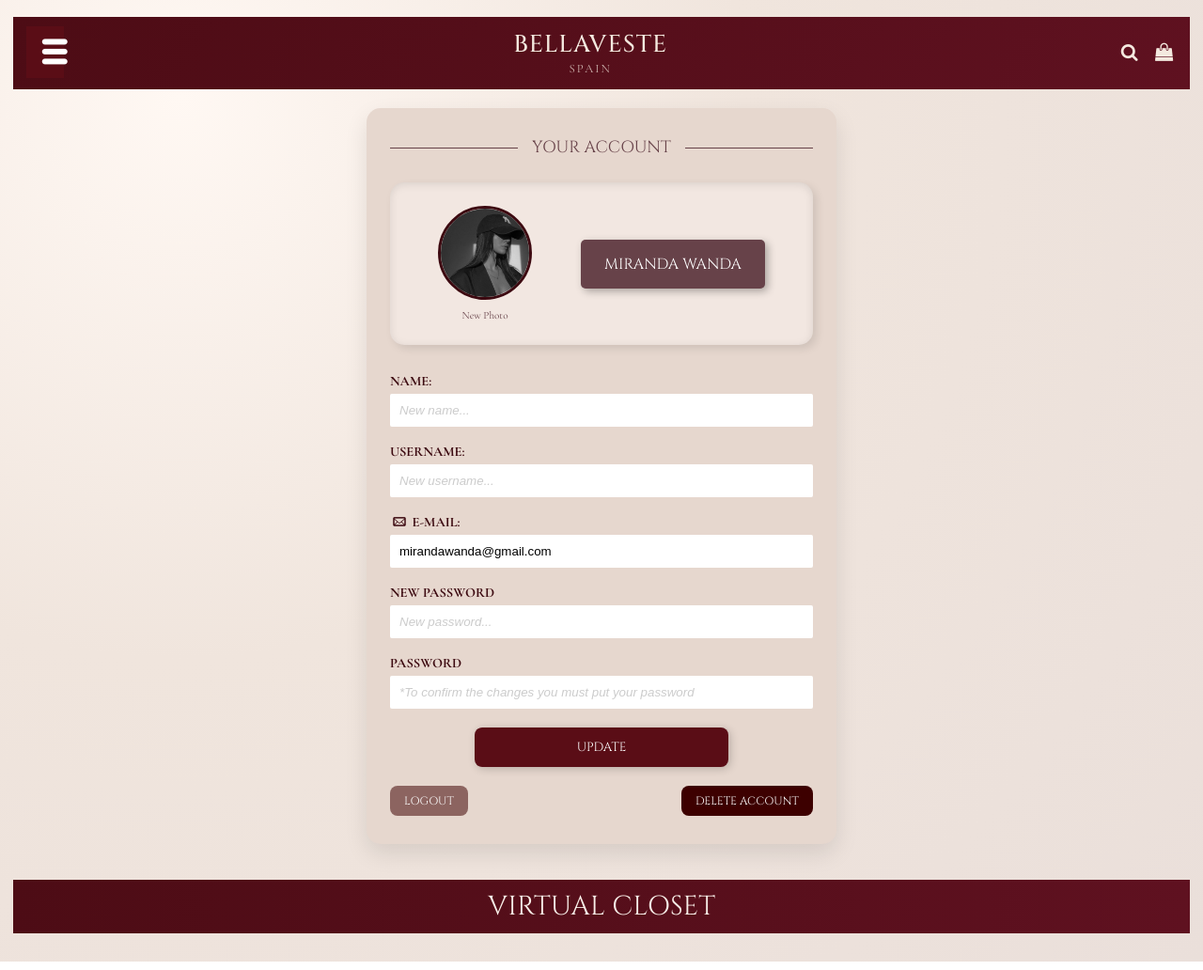
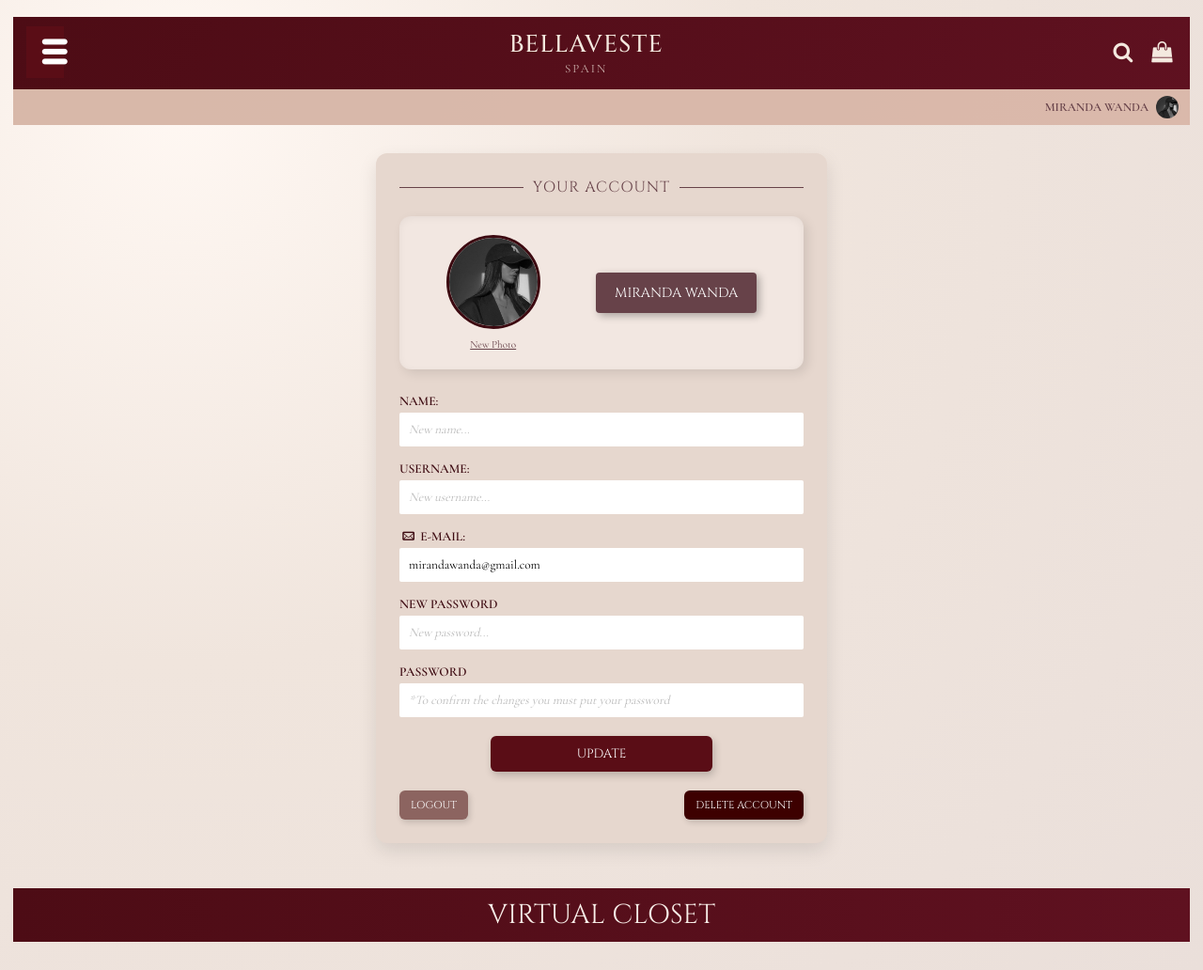
Before and after one commit to jsg133-tech/UA-2026, a plain HTML site: page frontend/perfil.html in a window 1280 px wide. Shown: the whole page at 94% size. Drawn offline with nearby package versions, Linux system fonts and the light colour scheme.

Commit message:
perfil, pero falta emoticono

```diff
--- a/frontend/css/perfil.css
+++ b/frontend/css/perfil.css
@@ -1,25 +1,26 @@
-/* Centrado del contenido en PC */
+/* Contenedor principal centrado para PC */
 .main-perfil {
     display: flex;
     justify-content: center;
-    padding: 20px 0;
+    padding: 30px 14px;
+    min-height: calc(100vh - 200px);
 }
 
 .contenedor-ajustes {
-    background-color: #e6d7ce; /* Color crema de la foto */
+    background-color: #e6d7ce;
     width: 100%;
-    max-width: 500px; /* Tamaño de móvil en pantalla de PC */
-    padding: 30px 25px;
-    border-radius: 15px;
-    box-shadow: 0 10px 25px rgba(0,0,0,0.1);
+    max-width: 480px;
+    padding: 25px;
+    border-radius: 12px;
+    box-shadow: 0 8px 20px rgba(0,0,0,0.1);
 }
 
-/* Divisor YOUR ACCOUNT */
+/* Divisor YOUR ACCOUNT con líneas laterales */
 .divisor-titulo {
     display: flex;
     align-items: center;
     text-align: center;
-    margin-bottom: 25px;
+    margin-bottom: 20px;
     color: #674249;
     font-family: 'Cinzel', serif;
 }
@@ -31,32 +32,25 @@
 }
 
 .divisor-titulo span {
-    padding: 0 15px;
-    font-size: 1.1rem;
+    padding: 0 10px;
+    font-size: 1rem;
+    letter-spacing: 1px;
 }
 
-/* Tarjeta con sombra interna */
+/* Tarjeta de usuario con sombras interna y externa */
 .tarjeta-usuario {
     background-color: #f2e7e1;
     display: flex;
     align-items: center;
     justify-content: space-around;
-    padding: 25px;
-    border-radius: 15px;
-    box-shadow: inset 0 2px 10px rgba(0,0,0,0.1), 4px 4px 10px rgba(0,0,0,0.1);
-    margin-bottom: 30px;
+    padding: 20px;
+    border-radius: 12px;
+    box-shadow: inset 0 2px 8px rgba(0,0,0,0.05), 4px 4px 12px rgba(0,0,0,0.1);
+    margin-bottom: 25px;
 }
 
 .avatar-grande {
     text-align: center;
-}
-
-.avatar-grande img {
-    width: 100px;
-    height: 100px;
-    border-radius: 50%;
-    object-fit: cover;
-    border: 3px solid #3d0a11;
 }
 
 .cambiar-foto {
@@ -64,28 +58,39 @@
     font-size: 0.7rem;
     margin-top: 5px;
     color: #674249;
+    cursor: pointer; /* Aparece la mano al pasar por encima */
+    text-decoration: underline; /* Para que parezca un enlace */
+}
+
+.avatar-grande img {
+    width: 100px;
+    height: 100px;
+    border-radius: 50%;
+    object-fit: cover; /* Esto evita que la foto nueva se estire fea */
+    border: 3px solid #3d0a11;
 }
 
 .nombre-destacado {
     background-color: #674249;
     color: white;
-    padding: 15px 25px;
-    border-radius: 5px;
+    padding: 12px 20px;
+    border-radius: 4px;
     font-family: 'Cinzel', serif;
+    font-size: 0.9rem;
     box-shadow: 3px 3px 8px rgba(0,0,0,0.3);
 }
 
-/* Inputs del formulario */
+/* Campos del formulario */
 .form-perfil .campo {
-    margin-bottom: 18px;
+    margin-bottom: 15px;
 }
 
 .form-perfil label {
     display: block;
     color: #3d0a11;
-    font-weight: bold;
-    font-size: 0.9rem;
-    margin-bottom: 5px;
+    font-weight: 600;
+    font-size: 0.85rem;
+    margin-bottom: 4px;
 }
 
 .form-perfil input {
@@ -94,42 +99,44 @@
     border: none;
     background: white;
     border-radius: 2px;
+    font-family: 'Cormorant Garamond', serif;
 }
 
 .form-perfil input::placeholder {
-    color: #ccc;
+    color: #bbb;
     font-style: italic;
 }
 
-/* Botones */
+/* Botones de acción */
 .btn-update {
-    width: 60%;
+    width: 55%;
     margin: 20px auto;
     display: block;
     background-color: #5a0d16;
     color: white;
     border: none;
-    padding: 12px;
-    border-radius: 8px;
+    padding: 10px;
+    border-radius: 6px;
     font-family: 'Cinzel', serif;
     cursor: pointer;
-    box-shadow: 2px 2px 10px rgba(0,0,0,0.2);
+    box-shadow: 2px 4px 8px rgba(0,0,0,0.2);
 }
 
 .botones-peligro {
     display: flex;
     justify-content: space-between;
-    margin-top: 20px;
+    margin-top: 15px;
 }
 
 .btn-logout, .btn-delete {
-    padding: 8px 15px;
+    padding: 8px 12px;
     border: none;
-    border-radius: 8px;
+    border-radius: 6px;
     color: white;
     font-family: 'Cinzel', serif;
-    font-size: 0.75rem;
+    font-size: 0.7rem;
     cursor: pointer;
+    box-shadow: 2px 3px 6px rgba(0,0,0,0.15);
 }
 
 .btn-logout { background-color: #8c6460; }
--- a/frontend/perfil.html
+++ b/frontend/perfil.html
@@ -29,9 +29,20 @@
                 <p>SPAIN</p>
             </div>
             <div class="iconos-acciones">
-                <i class="icon-search"></i>
-                <i class="icon-shopping-bag"></i>
+                <button class="boton-icono"><i class="icon-search"></i></button>
+                <button class="boton-icono"><i class="icon-shopping-bag"></i></button>
             </div>
+        </div>
+
+        <div class="usuario-barra">
+            <input type="checkbox" id="chkPerfil">
+            <label for="chkPerfil" class="perfil-trigger">
+                <span class="nombre-usuario">MIRANDA WANDA</span>
+                <img class="avatar" src="images/perfil.jfif" alt="Usuario">
+            </label>
+            <ul class="menu-perfil">
+                <li><a href="./inicio.html">LOGOUT</a></li>
+            </ul>
         </div>
     </header>
 
@@ -43,13 +54,31 @@
 
             <div class="tarjeta-usuario">
                 <div class="avatar-grande">
-                    <img src="images/perfil.jfif" alt="Avatar">
-                    <span class="cambiar-foto"><i class="icon-picture"></i> New Photo</span>
+                    <img src="images/perfil.jfif" alt="Avatar" id="vistaPrevia">
+
+                    <label for="inputFoto" class="cambiar-foto" style="cursor: pointer;">
+                        <i class="icon-picture"></i> New Photo
+                    </label>
+                    <input type="file" id="inputFoto" accept="image/*" style="display: none;">
                 </div>
                 <div class="nombre-destacado">
                     MIRANDA WANDA
                 </div>
             </div>
+
+            <script>
+                document.getElementById('inputFoto').addEventListener('change', function(event) {
+                    const file = event.target.files[0];
+                    if (file) {
+                        const reader = new FileReader();
+                        reader.onload = function(e) {
+                            // Esto cambia la imagen de la pantalla por la que acabas de elegir
+                            document.getElementById('vistaPrevia').src = e.target.result;
+                        }
+                        reader.readAsDataURL(file);
+                    }
+                });
+            </script>
 
             <form class="form-perfil">
                 <div class="campo">
@@ -81,8 +110,8 @@
             </form>
 
             <div class="botones-peligro">
-                <button class="btn-logout">LOGOUT</button>
-                <button class="btn-delete">DELETE ACCOUNT</button>
+                <button class="btn-logout" type="button">LOGOUT</button>
+                <button class="btn-delete" type="button">DELETE ACCOUNT</button>
             </div>
         </div>
     </main>
```
